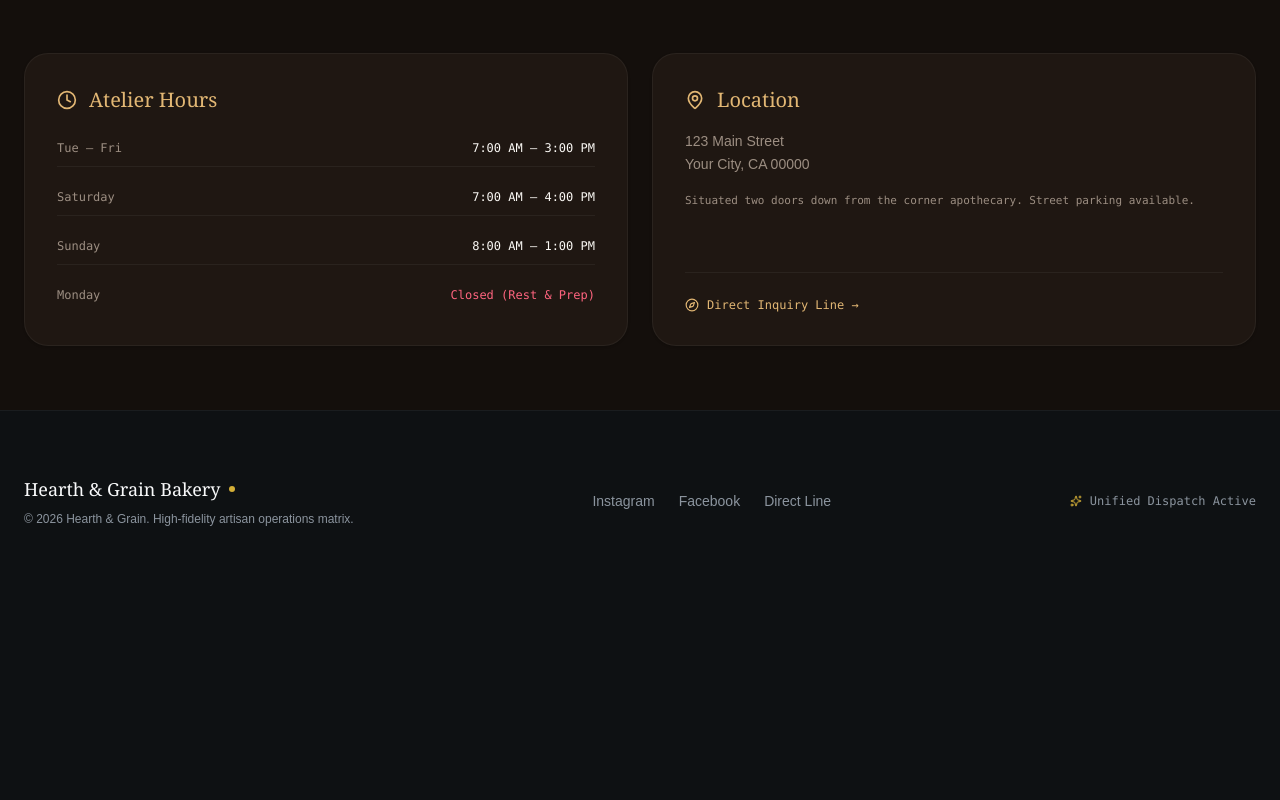
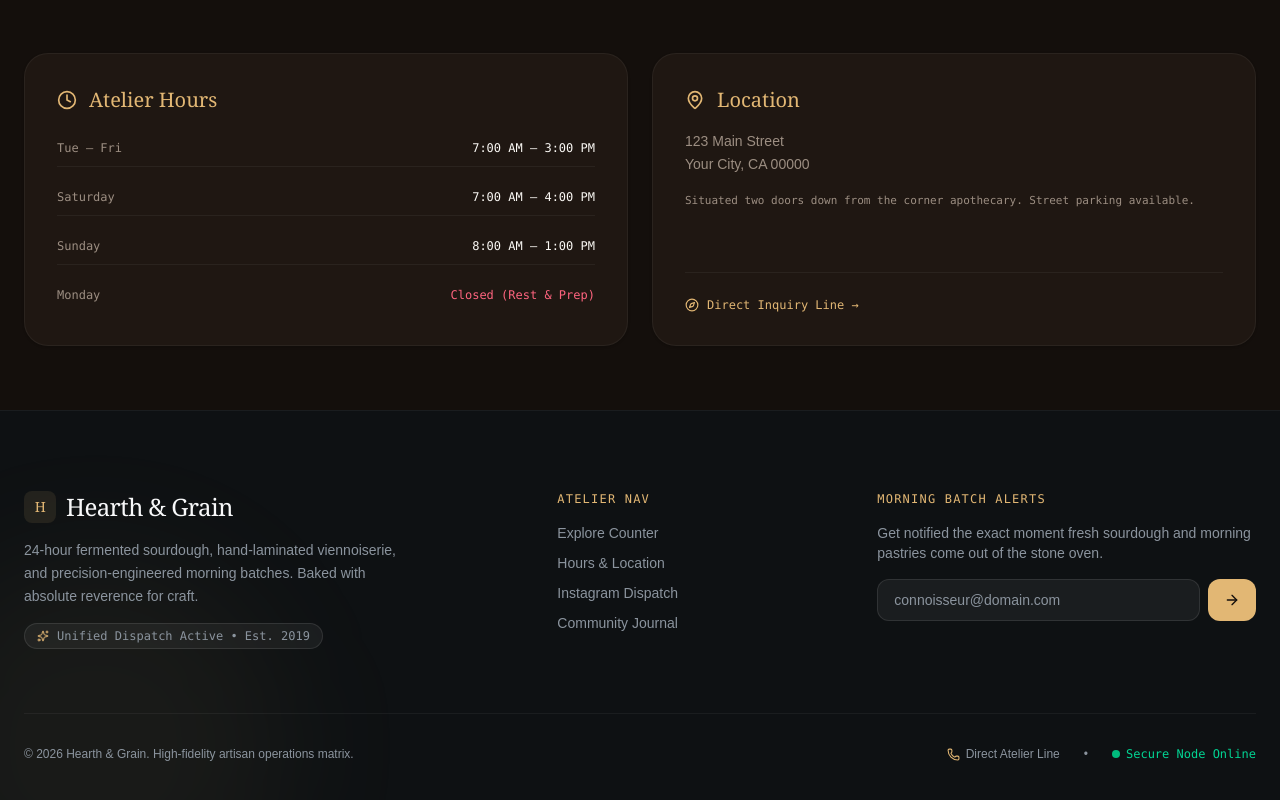
Before and after one commit to BrianOtieno/hearth, a React (Vite) app: page /#/ in a window 1280 px wide. Shown: the part 1905-2705 px from the top of the page. Before the commit the page ends 2496 px from the top, so only its background shows below. Built offline with nearby package versions, Linux system fonts and the light colour scheme.

Commit message:
Update navigation buttons and storefront for GitHub Pages

```diff
--- a/src/components/Footer.jsx
+++ b/src/components/Footer.jsx
@@ -1,50 +1,161 @@
-import React from "react";
-import { Sparkles } from "lucide-react";
+import React, { useState } from "react";
+import {
+  Sparkles,
+  ArrowRight,
+  CheckCircle2,
+  Phone,
+  ShieldCheck,
+} from "lucide-react";
 import ThemeSwitcher from "./ThemeSwitcher";
 
 export default function Footer() {
+  const [email, setEmail] = useState("");
+  const [subscribed, setSubscribed] = useState(false);
+
+  const handleSubscribe = (e) => {
+    e.preventDefault();
+    if (email.trim()) {
+      setSubscribed(true);
+      setEmail("");
+    }
+  };
+
   return (
-    <footer className="py-16 px-6 border-t border-white/5 bg-[#0e1113] relative">
-      <div className="max-w-7xl mx-auto flex flex-col md:flex-row items-center justify-between gap-8 text-center md:text-left">
-        <div>
-          <div className="font-serif text-lg text-[#f8f9fa] mb-2 flex items-center justify-center md:justify-start gap-2">
-            <span>Hearth &amp; Grain Bakery</span>
-            <span className="inline-block w-1.5 h-1.5 rounded-full bg-[#d4af37]"></span>
+    <footer className="py-20 px-6 border-t border-white/5 bg-[#0e1113] text-[#f8f9fa] relative overflow-hidden">
+      {/* Background ambient glow */}
+      <div className="absolute -bottom-24 -left-24 w-96 h-96 bg-[#e2b774]/5 rounded-full blur-3xl pointer-events-none" />
+
+      <div className="max-w-7xl mx-auto grid grid-cols-1 md:grid-cols-12 gap-12 pb-16 border-b border-white/5 relative z-10">
+        {/* Brand Column */}
+        <div className="md:col-span-5 space-y-4">
+          <div className="font-serif text-2xl tracking-tight flex items-center gap-2.5">
+            <div className="w-8 h-8 rounded-lg bg-[#e2b774]/10 text-[#e2b774] flex items-center justify-center font-serif text-sm font-medium">
+              H
             </div>
-          <p className="text-xs text-[#8b949e]">
-            &copy; 2026 Hearth &amp; Grain. High-fidelity artisan operations
-            matrix.
+            <span>Hearth &amp; Grain</span>
+          </div>
+          <p className="text-sm text-[#8b949e] font-light max-w-sm leading-relaxed">
+            24-hour fermented sourdough, hand-laminated viennoiserie, and
+            precision-engineered morning batches. Baked with absolute reverence
+            for craft.
           </p>
+          <div className="inline-flex items-center gap-2 px-3 py-1 rounded-full bg-white/5 border border-white/10 text-xs font-mono text-[#8b949e]">
+            <Sparkles size={12} className="text-[#e2b774]" />
+            <span>Unified Dispatch Active • Est. 2019</span>
+          </div>
         </div>
 
-        <div className="flex items-center gap-6 text-sm text-[#8b949e]">
+        {/* Quick Links Column */}
+        <div className="md:col-span-3 space-y-4">
+          <h4 className="font-mono text-xs uppercase tracking-widest text-[#e2b774]">
+            Atelier Nav
+          </h4>
+          <ul className="space-y-2.5 text-sm text-[#8b949e]">
+            <li>
+              <button
+                onClick={() =>
+                  document
+                    .getElementById("menu")
+                    ?.scrollIntoView({ behavior: "smooth" })
+                }
+                className="hover:text-[#f8f9fa] transition-colors bg-transparent border-none cursor-pointer p-0 text-left"
+              >
+                Explore Counter
+              </button>
+            </li>
+            <li>
+              <button
+                onClick={() =>
+                  document
+                    .getElementById("visit")
+                    ?.scrollIntoView({ behavior: "smooth" })
+                }
+                className="hover:text-[#f8f9fa] transition-colors bg-transparent border-none cursor-pointer p-0 text-left"
+              >
+                Hours &amp; Location
+              </button>
+            </li>
+            <li>
               <a
                 href="https://instagram.com"
                 target="_blank"
                 rel="noreferrer"
-            className="hover:text-[#d4af37] transition-colors"
+                className="hover:text-[#f8f9fa] transition-colors"
               >
-            Instagram
+                Instagram Dispatch
               </a>
+            </li>
+            <li>
               <a
                 href="https://facebook.com"
                 target="_blank"
                 rel="noreferrer"
-            className="hover:text-[#d4af37] transition-colors"
+                className="hover:text-[#f8f9fa] transition-colors"
               >
-            Facebook
+                Community Journal
               </a>
+            </li>
+          </ul>
+        </div>
+
+        {/* Newsletter / Daily Drop Signup Column */}
+        <div className="md:col-span-4 space-y-4">
+          <h4 className="font-mono text-xs uppercase tracking-widest text-[#e2b774]">
+            Morning Batch Alerts
+          </h4>
+          <p className="text-sm text-[#8b949e] font-light">
+            Get notified the exact moment fresh sourdough and morning pastries
+            come out of the stone oven.
+          </p>
+
+          {subscribed ? (
+            <div className="flex items-center gap-2 text-emerald-400 text-sm font-medium bg-emerald-500/10 px-4 py-3 rounded-2xl border border-emerald-500/20">
+              <CheckCircle2 size={18} />
+              <span>You are on the priority morning list.</span>
+            </div>
+          ) : (
+            <form onSubmit={handleSubscribe} className="flex gap-2">
+              <input
+                type="email"
+                required
+                placeholder="connoisseur@domain.com"
+                value={email}
+                onChange={(e) => setEmail(e.target.value)}
+                className="bg-white/5 border border-white/10 rounded-xl px-4 py-2.5 text-sm text-white placeholder-[#8b949e] focus:outline-none focus:border-[#e2b774] flex-grow transition-colors"
+              />
+              <button
+                type="submit"
+                className="bg-[#e2b774] hover:bg-[#d0a35e] text-[#140f0c] px-4 py-2.5 rounded-xl font-medium text-sm transition-colors flex items-center justify-center cursor-pointer"
+              >
+                <ArrowRight size={16} />
+              </button>
+            </form>
+          )}
+        </div>
+      </div>
+
+      {/* Bottom Bar */}
+      <div className="max-w-7xl mx-auto pt-8 flex flex-col sm:flex-row items-center justify-between gap-4 text-xs text-[#8b949e] relative z-10">
+        <p>
+          &copy; 2026 Hearth &amp; Grain. High-fidelity artisan operations
+          matrix.
+        </p>
+        <div className="flex items-center gap-6">
           <a
             href="tel:+10000000000"
-            className="hover:text-[#d4af37] transition-colors"
+            className="hover:text-[#f8f9fa] transition-colors flex items-center gap-1.5"
           >
-            Direct Line
+            <Phone size={13} className="text-[#e2b774]" />
+            <span>Direct Atelier Line</span>
           </a>
+          <span>•</span>
+          <div className="flex items-center gap-1.5 font-mono">
+            <span className="relative flex h-2 w-2">
+              <span className="animate-ping absolute inline-flex h-full w-full rounded-full bg-emerald-400 opacity-75"></span>
+              <span className="relative inline-flex rounded-full h-2 w-2 bg-emerald-500"></span>
+            </span>
+            <span className="text-emerald-400">Secure Node Online</span>
           </div>
-
-        <div className="text-xs font-mono text-[#8b949e] flex items-center gap-2">
-          <Sparkles size={12} className="text-[#d4af37]" />
-          <span>Unified Dispatch Active</span>
         </div>
       </div>
 
```
Lines whose indentation alone changed are shown as unchanged.
